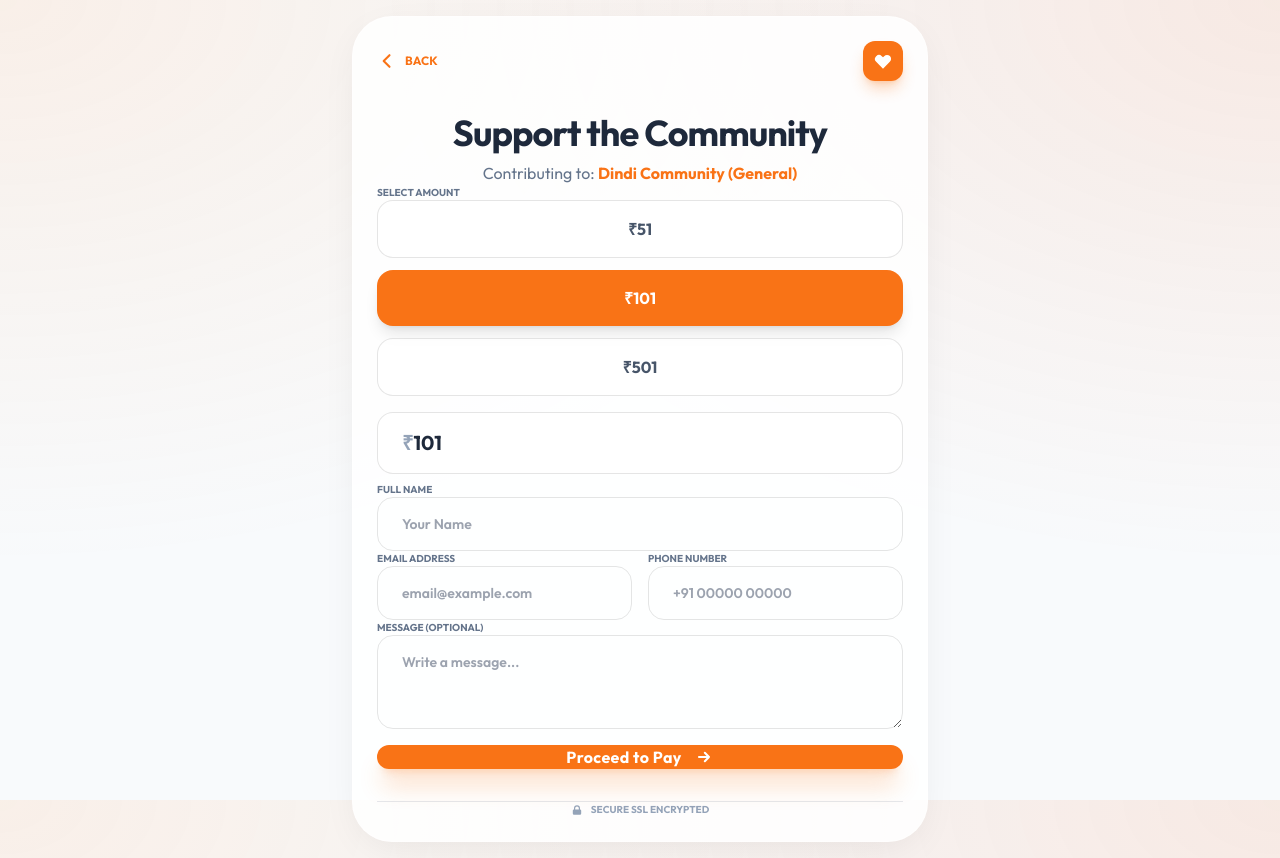
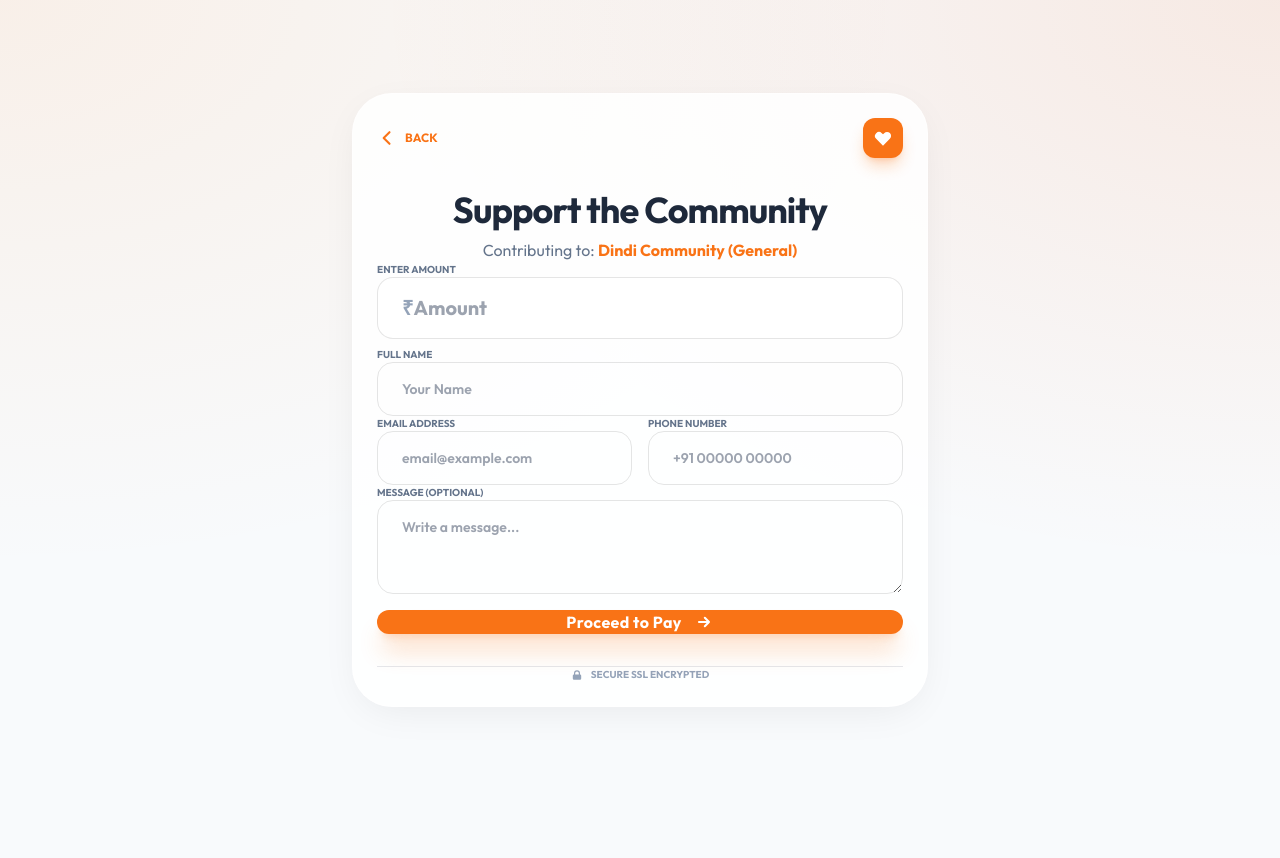
Before and after one commit to omkarmore25/dindi-connect, a website: page public/payment.html in a window 1280 px wide. After the commit the page ends 800 px from the top, so only its background shows below. Drawn offline with Linux system fonts and the light colour scheme.

Commit message:
minor changes

```diff
--- a/public/payment.html
+++ b/public/payment.html
@@ -181,23 +181,14 @@
       <form id="paymentForm" class="space-y-6">
         <input type="hidden" id="donateGroupId">
 
-        <!-- Amount Selection -->
+        <!-- Amount Input -->
         <div class="space-y-3">
-          <label class="text-[10px] font-bold uppercase tracking-widest text-slate-500 dark:text-slate-400 ml-4">Select Amount</label>
-          <div class="grid grid-cols-3 gap-3">
-            <button type="button" onclick="selectAmount(51, this)"
-              class="amount-btn py-4 rounded-2xl glass-input font-bold transition-all hover:scale-[1.02] active:scale-95 text-slate-600 dark:text-white border-transparent">₹51</button>
-            <button type="button" onclick="selectAmount(101, this)"
-              class="amount-btn py-4 rounded-2xl bg-brand-500 text-white font-bold shadow-lg shadow-brand-500/20 transition-all hover:scale-[1.02] active:scale-95">₹101</button>
-            <button type="button" onclick="selectAmount(501, this)"
-              class="amount-btn py-4 rounded-2xl glass-input font-bold transition-all hover:scale-[1.02] active:scale-95 text-slate-600 dark:text-white border-transparent">₹501</button>
-          </div>
-
-          <div class="mt-4 glass-input rounded-2xl px-6 py-4 flex items-center">
+          <label class="text-[10px] font-bold uppercase tracking-widest text-slate-500 dark:text-slate-400 ml-4">Enter Amount</label>
+          <div class="glass-input rounded-2xl px-6 py-4 flex items-center">
             <span class="text-slate-400 dark:text-slate-500 text-xl font-bold mr-3 select-none">₹</span>
             <input type="number" id="donateAmount" placeholder="Amount"
               class="w-full font-bold focus:outline-none text-xl no-spinners placeholder:text-slate-300 dark:placeholder:text-slate-600"
-              style="color: var(--input-text-color) !important;" required min="1" value="101">
+              style="color: var(--input-text-color) !important;" required min="1">
           </div>
         </div>
 
```
Also changed, not shown: middleware/sanitize.js (+4 -3 lines), routes/donations.js (+7 -3 lines).
